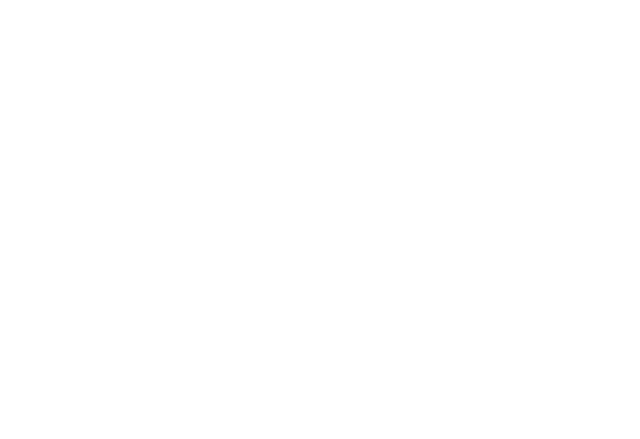
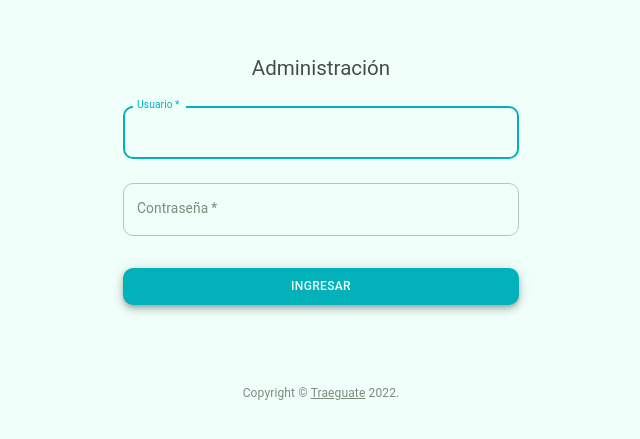
Before and after one commit to MarckHerrera/Verification-Details, a React (Create React App) app in the folder verification-details/: page / in a window 1280 px wide. Shown: the part 105-544 px from the top of the page, without its empty margins (319-959 px from the left). Built offline with nearby package versions, Linux system fonts and the light colour scheme.

Commit message:
Plantilla

```diff
--- a/verification-details/package.json
+++ b/verification-details/package.json
@@ -17,6 +17,8 @@
     "react-dom": "^18.1.0",
     "react-router-dom": "^6.3.0",
     "react-scripts": "5.0.1",
+    "sass": "^1.52.1",
+    "sweetalert2": "^11.4.17",
     "typescript": "^4.7.2",
     "web-vitals": "^2.1.4"
   },
--- a/verification-details/src/App.tsx
+++ b/verification-details/src/App.tsx
@@ -1,5 +1,4 @@
-import React from 'react';
-import logo from './logo.svg';
+import VDetalles from './components/VerificationDetails/VDetails'
 import './App.css';
 import {
   Routes,
@@ -79,7 +78,7 @@
 function App() {
   return (
     <ThemeProvider theme={theme}>
-
+      <VDetalles></VDetalles>
     </ThemeProvider>
   );
 }
--- /dev/null
+++ b/verification-details/src/components/VerificationDetails/VDetails.tsx
@@ -0,0 +1,81 @@
+import React from 'react';
+import Button from '@mui/material/Button';
+import CssBaseline from '@mui/material/CssBaseline';
+import TextField from '@mui/material/TextField';
+import Link from '@mui/material/Link';
+import Box from '@mui/material/Box';
+import Typography from '@mui/material/Typography';
+import Container from '@mui/material/Container';
+
+function Copyright(props: any) {
+    return (
+        <Typography variant="body2" color="text.secondary" align="center" {...props}>
+            {'Copyright © '}
+            <Link color="inherit" href="https://traeguate.gt/">
+                Traeguate
+            </Link>{' '}
+            {new Date().getFullYear()}
+            {'.'}
+        </Typography>
+    );
+}
+/**
+ * Función de Login usando useState()
+ * ERROR AQUI EN LA LINEA 26, AVERIGUAR COMO PASAR UNA FUNCION COMO PARAMETRO EN TYPESCRIPT
+ */
+const VDetalles = () => {
+
+    return (
+        <React.StrictMode>
+            <Container component="main" maxWidth="xs">
+                <CssBaseline />
+                <Box
+                    sx={{
+                        marginTop: '20vh',
+                        display: 'flex',
+                        flexDirection: 'column',
+                        alignItems: 'center',
+                    }}
+                >
+                    <Typography component="h1" variant="h5" sx={{ color: '#464E47' }}>
+                        Administración
+                    </Typography>
+                    <Box component="form" /* onSubmit={enviarDatos}  */noValidate sx={{ mt: 1 }}>
+                        <TextField
+                            margin="normal"
+                            required
+                            fullWidth
+                            id="user"
+                            label="Usuario"
+                            name="user"
+                            /* onChange={handleInputChange} */
+                            autoFocus
+                        />
+                        <TextField
+                            margin="normal"
+                            required
+                            fullWidth
+                            name="password"
+                            label="Contraseña"
+                            type="password"
+                            id="password"
+                            /* onChange={handleInputChange} */
+                            autoComplete="current-password"
+                        />
+                        <Button
+                            type="submit"
+                            fullWidth
+                            variant="contained"
+                            sx={{ mt: 3, mb: 2, pt: 1, pb: 1, boxShadow: 5 }}
+                        >
+                            Ingresar
+                        </Button>
+                    </Box>
+                </Box>
+                <Copyright sx={{ mt: 8, mb: 4 }} />
+            </Container>
+        </React.StrictMode>
+    );
+}
+
+export default VDetalles;
```
Also changed, not shown: verification-details/src/components/VerificationDetails/VDetails.sass (added), 1 other file (tests, documents, lock files or other folders).
